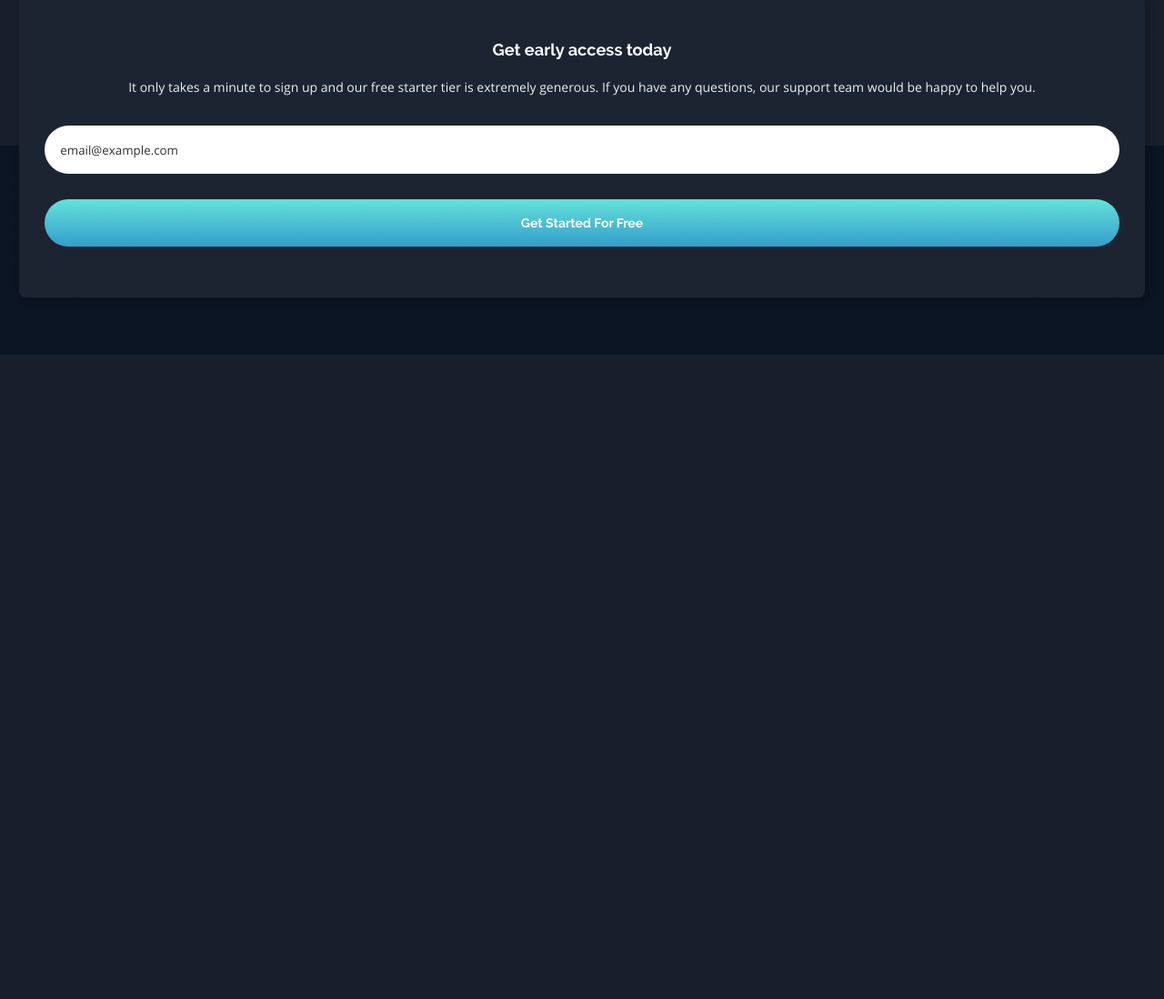
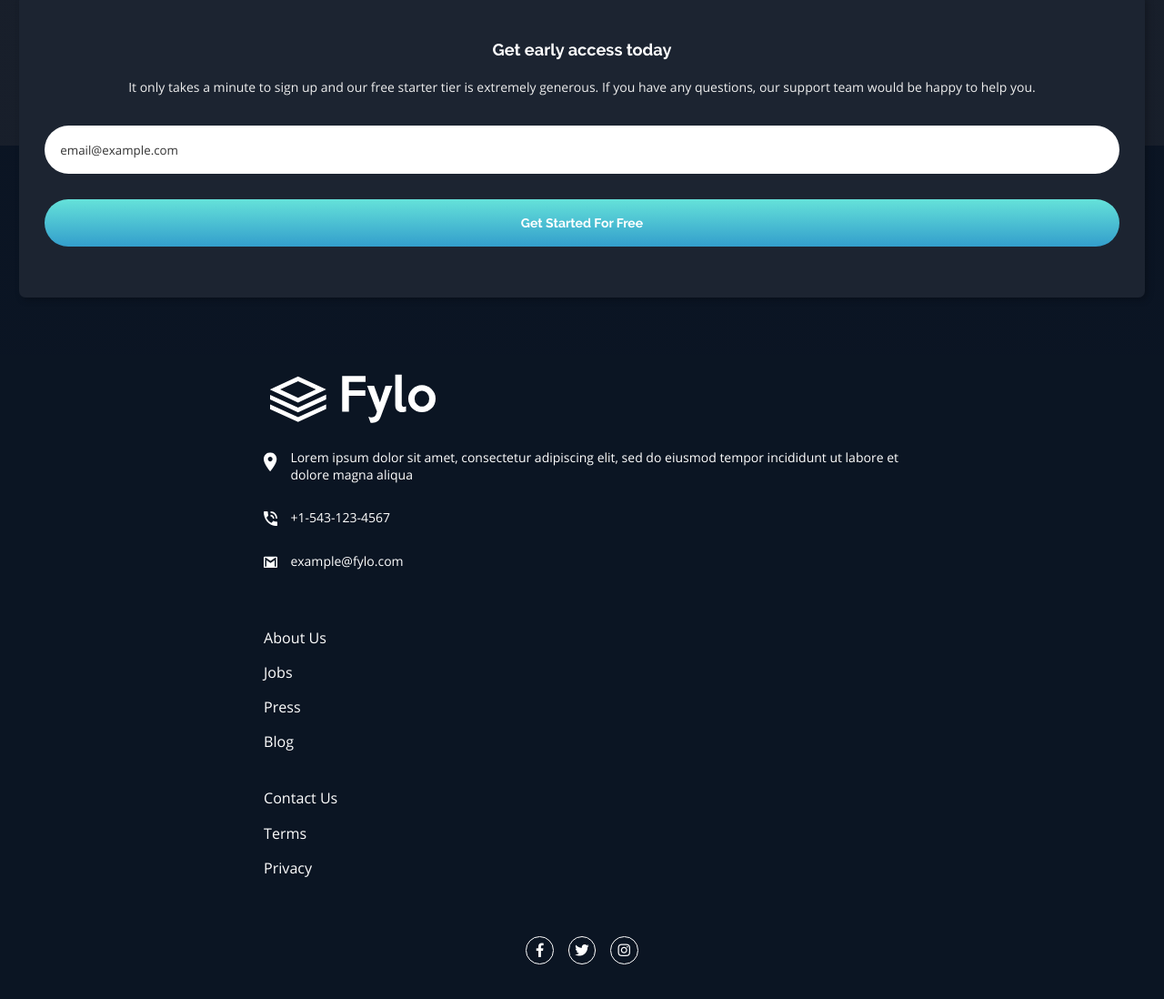
Before and after one commit to h-shams/fylo-landing-page-dark, a plain HTML site: page index.html in a window 1280 px wide. Shown: the part 3402-4500 px from the top of the page at 91% size. Before the commit the page ends 3792 px from the top, so only its background shows below. Drawn offline with Linux system fonts and the light colour scheme.

Commit message:
create footer

```diff
--- a/css/main.css
+++ b/css/main.css
@@ -291,3 +291,92 @@ body{
   text-align: center;
   display: block;
 }
+
+.footer{
+  background-color: var(--very-dark-blue);
+  padding: 1em 0 5em;
+}
+
+.footer__logo{
+  width: 13em;
+  margin: .5em;
+  margin-bottom: 2em;
+  display: block;
+}
+
+.contact-us{
+
+}
+
+.contact-us__item{
+  margin: 2em 0;
+  display: flex;
+  flex-flow: row nowrap;
+}
+
+.contact-us__icon-wrap{
+  width: 1.1em;
+  flex-shrink: 0;
+}
+
+.contact-us__icon{
+  width: 100%;
+  transform: translateY(20%);
+}
+
+.contact-us__txt-wrap{
+  margin-left: 1em;
+}
+
+.contact-us__txt{
+  margin: 0;
+}
+
+.footer__menu-wrap{
+  font-size: 1.15em;
+  margin: 3.5em 0;
+}
+
+.footer__menu{
+  margin: 1.5em 0;
+
+}
+
+.footer__menu .menu__item-wrap{
+  float: none;
+}
+
+.footer__menu .menu__item{
+  padding-left: 0;
+  padding-right: 0;
+}
+
+.footer__social-links{
+  display: table;
+  font-size: 1.1em;
+  margin: 0 auto;
+}
+
+.social-links{
+  padding: 0;
+  margin: 0;
+  list-style: none;
+}
+
+.social-links__item-wrap{
+  float: left;
+  margin: 0 .5em;
+  width: 2em;
+  height: 2em;
+  border-radius: 50%;
+  border: 1px solid #fff;
+  display: flex;
+  align-items: center;
+  justify-content: center;
+}
+
+.social-links__item{
+  color: inherit;
+  text-decoration: none;
+  display: block;
+}
--- a/index.html
+++ b/index.html
@@ -150,24 +150,89 @@
           <a href="" class="btn sign-up__btn">Get Started For Free</a>
         </div>
     </section>
+    <footer class="footer">
+      <div class="inner-container">
+        <img src="images/logo.svg" alt="" class="footer__logo">
+        <div class="contact-us">
+          <div class="contact-us__item">
+            <div class="contact-us__icon-wrap">
+              <img src="images/icon-location.svg" alt="" class="contact-us__icon">
+            </div>
+            <div class="contact-us__txt-wrap">
+              <p class="contact-us__txt">
+                Lorem ipsum dolor sit amet, consectetur adipiscing elit, sed do eiusmod tempor incididunt ut labore et
+                dolore magna aliqua
+              </p>
+            </div>
+          </div>
+          <div class="contact-us__item">
+            <div class="contact-us__icon-wrap">
+              <img src="images/icon-phone.svg" alt="" class="contact-us__icon">
+            </div>
+            <div class="contact-us__txt-wrap">
+              <p class="contact-us__txt">
+                +1-543-123-4567
+              </p>
+            </div>
+          </div>
+          <div class="contact-us__item">
+            <div class="contact-us__icon-wrap">
+              <img src="images/icon-email.svg" alt="" class="contact-us__icon">
+            </div>
+            <div class="contact-us__txt-wrap">
+              <p class="contact-us__txt">
+                example@fylo.com
+              </p>
+            </div>
+          </div>
+        </div>
+        <div class="footer__menu-wrap">
 
+          <ul class="menu footer__menu">
+            <li class="menu__item-wrap">
+              <a href="" class="menu__item">About Us</a>
+            </li>
+            <li class="menu__item-wrap">
+              <a href="" class="menu__item">Jobs</a>
+            </li>
+            <li class="menu__item-wrap">
+              <a href="" class="menu__item">Press</a>
+            </li>
+            <li class="menu__item-wrap"><a href="" class="menu__item">Blog</a>
+            </li>
+          </ul>
+
+          <ul class="menu footer__menu">
+            <li class="menu__item-wrap">
+              <a href="" class="menu__item">Contact Us</a>
+            </li>
+            <li class="menu__item-wrap">
+              <a href="" class="menu__item">Terms</a>
+            </li>
+            <li class="menu__item-wrap">
+              <a href="" class="menu__item">Privacy</a>
+            </li>
+          </ul>
+        </div>
+        <div class="footer__social-links">
+          <ul class="social-links">
+            <li class="social-links__item-wrap">
+              <a href="" class="social-links__item"><i class="fab fa-facebook-f"></i></a>
+            </li>
+            <li class="social-links__item-wrap">
+              <a href="" class="social-links__item"><i class="fab fa-twitter"></i></a>
+            </li>
+            <li class="social-links__item-wrap">
+              <a href="" class="social-links__item"><i class="fab fa-instagram"></i></a>
+            </li>
+          </ul>
+        </div>
+      </div>
+    </footer>
   </div>
 
 </body>
   <!--
-  Get early access today
-
-  It only takes a minute to sign up and our free starter tier is extremely generous. If you have any
-  questions, our support team would be happy to help you.
-
-  Get Started For Free
-
-  Lorem ipsum dolor sit amet, consectetur adipiscing elit, sed do eiusmod tempor incididunt ut labore et
-  dolore magna aliqua
-
-  +1-543-123-4567
-  example@fylo.com
-
   About Us
   Jobs
   Press
```
